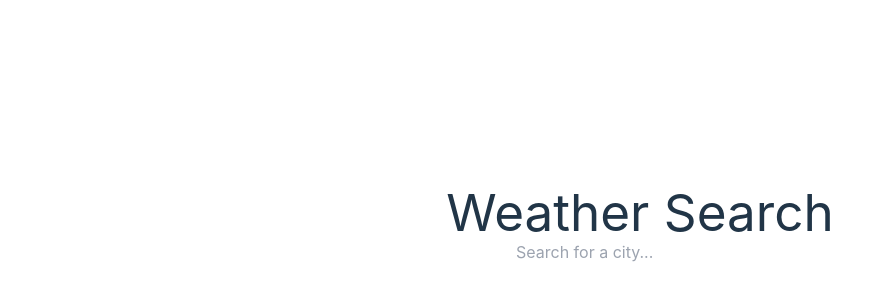
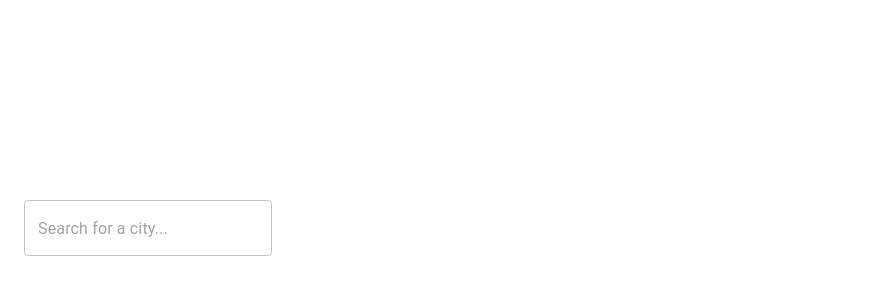
Before and after one commit to divyesh123-jain/weatherwatch, a React (Vite) app: page / in a window 1280 px wide. Shown: the part 176-476 px from the top of the page, without its empty margins (0-869 px from the left). Built offline with nearby package versions, Linux system fonts and the light colour scheme.

Commit message:
added search bar

```diff
--- /dev/null
+++ b/src/components/SearchBar.tsx
@@ -0,0 +1,62 @@
+import React, { useState, ChangeEvent } from 'react';
+import { TextField, List, ListItem, ListItemText } from '@mui/material';
+import { searchCity, City } from '../api/weatherapi';
+
+interface SearchBarProps {
+  onSearch: (city: string) => void;
+}
+
+const SearchBar: React.FC<SearchBarProps> = ({ onSearch }) => {
+  const [query, setQuery] = useState<string>('');
+  const [suggestions, setSuggestions] = useState<City[]>([]);
+
+  const handleInputChange = async (e: ChangeEvent<HTMLInputElement>) => {
+    const value = e.target.value;
+    setQuery(value);
+    if (value.length > 2) {
+      try {
+        const response = await searchCity(value);
+        setSuggestions(response);
+      } catch (err) {
+        console.error("Error fetching suggestions:", err);
+        setSuggestions([]);
+      }
+    } else {
+      setSuggestions([]);
+    }
+  };
+
+  const handleSuggestionClick = (city: City) => {
+    setQuery(city.name);
+    setSuggestions([]);
+    onSearch(city.name);
+  };
+
+  return (
+    <>
+      <TextField
+        fullWidth
+        value={query}
+        onChange={handleInputChange}
+        placeholder="Search for a city..."
+        variant="outlined"
+        margin="normal"
+      />
+      {suggestions.length > 0 && (
+        <List>
+          {suggestions.map((city) => (
+            <ListItem
+              button
+              key={city.id}
+              onClick={() => handleSuggestionClick(city)}
+            >
+              <ListItemText primary={`${city.name}, ${city.country}`} />
+            </ListItem>
+          ))}
+        </List>
+      )}
+    </>
+  );
+};
+
+export default SearchBar;
--- /dev/null
+++ b/src/components/WeatherSearch.tsx
@@ -0,0 +1,29 @@
+import React from 'react';
+import { useState } from 'react';
+import SearchBar from './SearchBar';
+import { WeatherForecast , fetchWeatherForecast } from '../api/weatherapi';
+const WeatherSearch: React.FC = () => {
+    const [weather, setWeather] = useState<WeatherForecast | null>(null);
+    const [loading, setLoading] = useState<boolean>(false);
+    const [error, setError] = useState<string | null>(null);
+
+    const handleSearch = async (city: string) => {
+        setLoading(true);
+        setError(null);
+        try {
+            const response = await fetchWeatherForecast(city);
+            setWeather(response)
+        } catch (err) {
+            console.error("Error fetching weather:", err);
+            setError("Failed to fetch weather data. Please try again.");
+        } finally {
+            setLoading(false);
+        }
+    }
+    return (
+        <>
+         <SearchBar onSearch={handleSearch} />
+        </>
+    )
+}
+export default WeatherSearch;
--- a/src/main.tsx
+++ b/src/main.tsx
@@ -4,13 +4,16 @@ import App from './App.tsx'
 import './index.css'
 import { ThemeProvider, createTheme } from '@mui/material/styles';
 import CssBaseline from '@mui/material/CssBaseline';
+import { Container } from '@mui/material';
+import WeatherSearch from './components/WeatherSearch';
 
 const theme = createTheme();
 
 ReactDOM.createRoot(document.getElementById('root')!).render(
   <ThemeProvider theme={theme}>
-  <React.StrictMode>
-    <App />
-  </React.StrictMode>
+  <CssBaseline />
+  <Container>
+  <WeatherSearch />
+  </Container>
   </ThemeProvider>
 )
```
